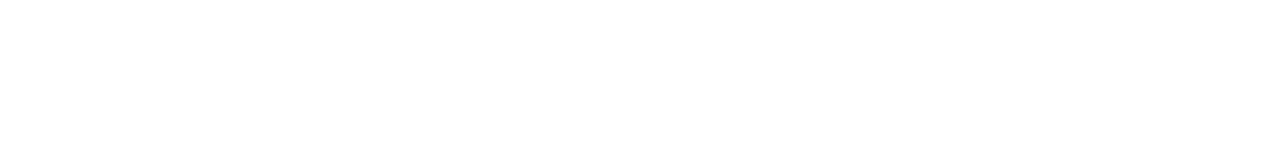
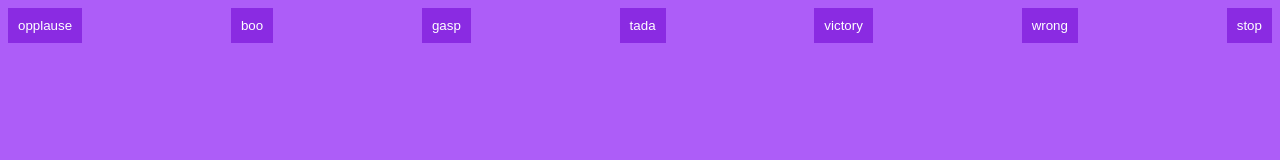
Before and after one commit to acciojob/Soundbar-gaurav8158, a website: page main.html in a window 1280 px wide. Drawn offline with Linux system fonts and the light colour scheme.

Commit message:
created a submission

```diff
--- a/main.html
+++ b/main.html
@@ -8,6 +8,20 @@
 
 <body>
 	<!-- the entire body must be written by student -->
+	<audio id="myAudio">
+  <source src="horse.ogg" type="audio/ogg">
+  <source src="horse.mp3" type="audio/mpeg">
+  Your browser does not support the audio element.
+</audio>
+	<sounds>
+		<button id="buttons" onclick="playAudio()" class= "btn" >opplause</button>
+		<button id="buttons" onclick="playAudio()" class= "btn" >boo</button>
+		<button id="buttons" onclick="playAudio()" class= "btn" >gasp</button>
+		<button id="buttons" onclick="playAudio()" class= "btn" >tada</button>
+		<button id="buttons" onclick="playAudio()" class= "btn" >victory</button>
+		<button id="buttons" onclick="playAudio()" class= "btn" >wrong</button>
+		<button id="buttons" onclick="pauseAudio()" class= "btn stop" >stop</button>
+	</sounds>
     <script type="text/javascript" src="./script.js">
 </script>
 
--- a/script.js
+++ b/script.js
@@ -1 +1,10 @@
 //your JS code here. If required.
+var x = document.getElementById("myAudio");
+
+function playAudio() {
+  x.play();
+}
+
+function pauseAudio() {
+  x.pause();
+}
--- a/styles.css
+++ b/styles.css
@@ -1 +1,17 @@
 /*  your css code here. If applicable */
+*{
+	background-color: rgb(173, 93, 248);
+
+}
+.btn{
+	background-color:blueviolet;
+	border:none;
+	padding:10px;
+	color:white;
+}
+sounds{
+	display:flex;
+	flex-direction:row;
+	 justify-content: space-between;
+align-items: center;
+}
```
